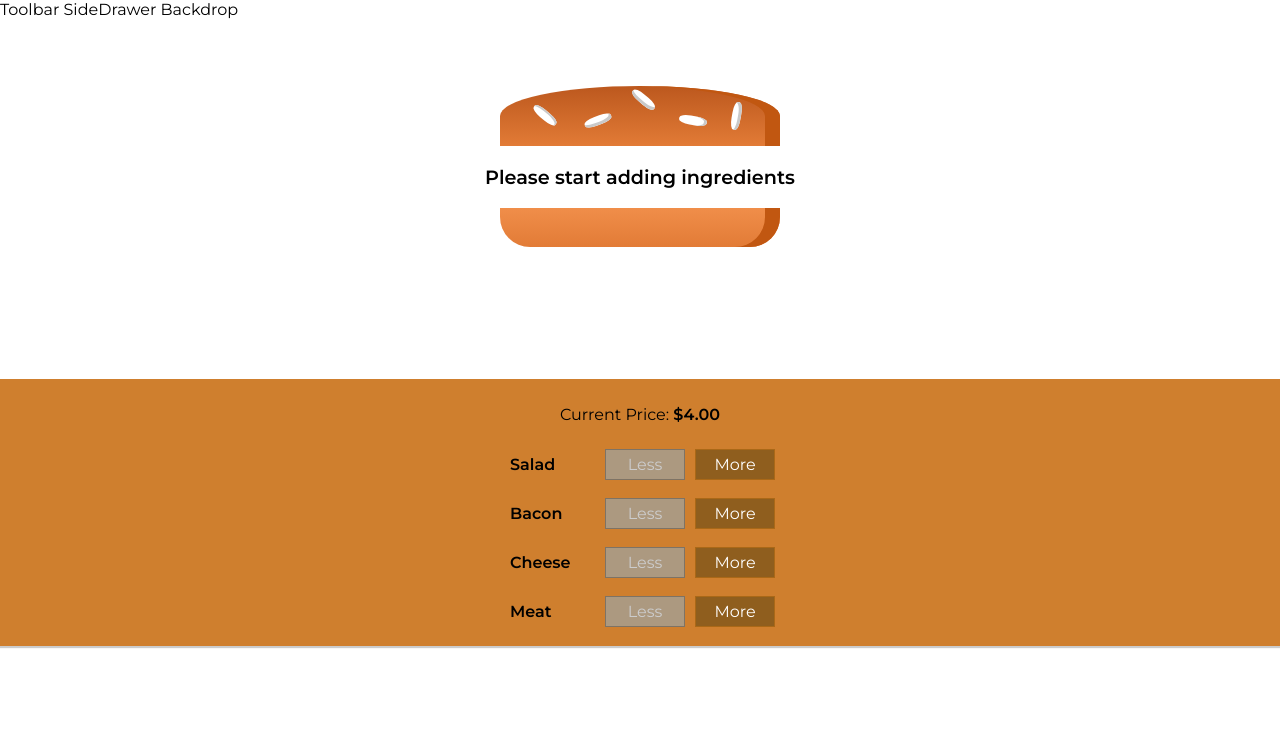
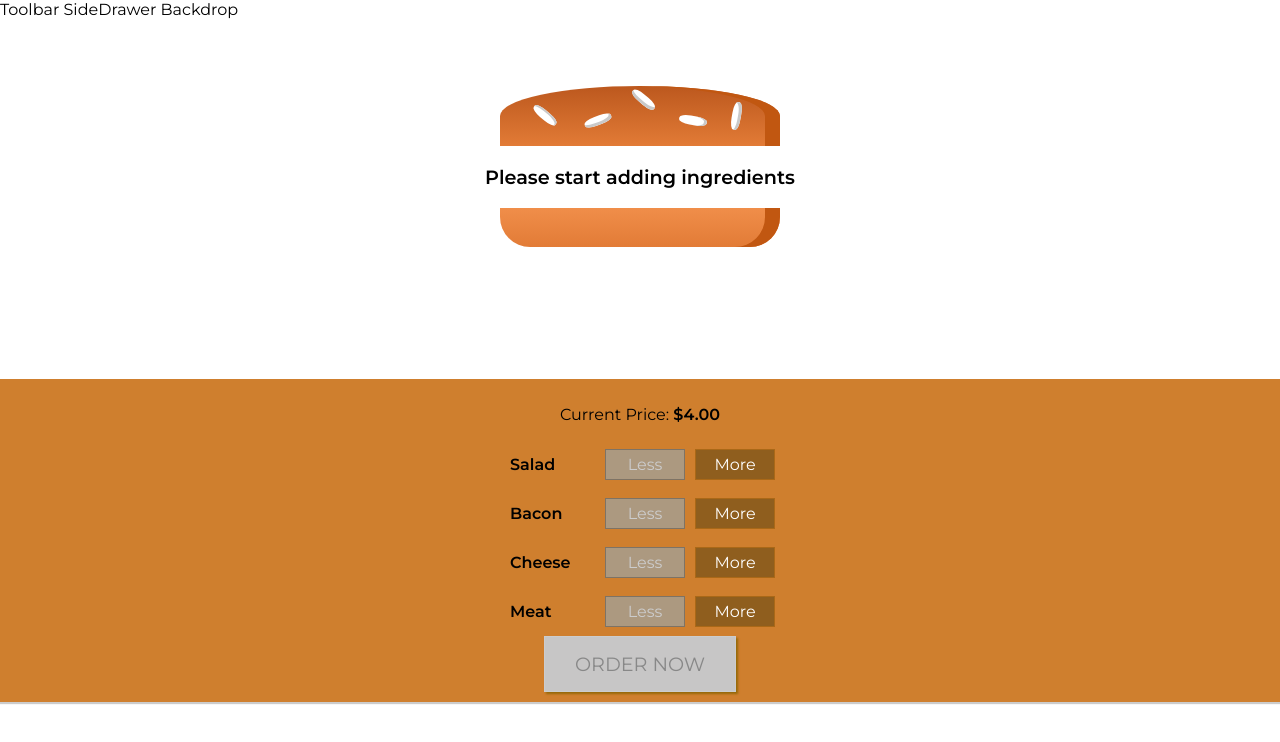
Before and after one commit to itsadamlove/react-burger-builder, a React (Create React App) app: page / in a window 1280 px wide. Shown: the top 742 px of the page. Built offline with nearby package versions, Linux system fonts and the light colour scheme.

Commit message:
Create order now button and functionality

```diff
--- a/src/components/Burger/BuildControls/BuildControls.js
+++ b/src/components/Burger/BuildControls/BuildControls.js
@@ -14,6 +14,7 @@
   ingredientAdded,
   ingredientRemoved,
   disabled,
+  purchaseable,
   price
 }) => (
   <div className={styles.BuildControls}>
@@ -29,6 +30,9 @@
         disabled={disabled[ctrl.type]}
       />
     ))}
+    <button className={styles.OrderButton} disabled={!purchaseable}>
+      ORDER NOW
+    </button>
   </div>
 );
 
@@ -36,7 +40,8 @@
   ingredientAdded: PropTypes.func,
   ingredientRemoved: PropTypes.func,
   disabled: PropTypes.object,
-  price: PropTypes.number
+  price: PropTypes.number,
+  purchaseable: PropTypes.bool
 };
 
 export default buildControls;
--- a/src/components/Burger/BuildControls/BuildControls.module.scss
+++ b/src/components/Burger/BuildControls/BuildControls.module.scss
@@ -8,3 +8,44 @@
   margin: auto;
   padding: 10px 0;
 }
+
+.OrderButton {
+  background-color: #DAD735;
+  outline: none;
+  cursor: pointer;
+  border: 1px solid #966909;
+  color: #966909;
+  font-family: inherit;
+  font-size: 1.2em;
+  padding: 15px 30px;
+  box-shadow: 2px 2px 2px #966909;
+
+  &:hover, &:active{
+    background-color: #A0DB41;
+    border: 1px solid #966909;
+    color: #966909;
+  }
+
+  &:disabled {
+    background-color: #C7C6C6;
+    cursor: not-allowed;
+    border: 1px solid #ccc;
+    color: #888888;
+  }
+
+  &:not(:disabled) {
+    animation: enable 0.3s linear;
+  }
+
+  @keyframes enable {
+    0% {
+      transform: scale(1);
+    }
+    60% {
+      transform: scale(1.1);
+    }
+    100% {
+      transform: scale(1);
+    }
+  }
+}
--- a/src/containers/BurgerBuilder/BurgerBuilder.js
+++ b/src/containers/BurgerBuilder/BurgerBuilder.js
@@ -20,9 +20,21 @@
         cheese: 0,
         meat: 0
       },
-      totalPrice: 4
+      totalPrice: 4,
+      purchaseable: false
     };
   }
+
+  updatePurchaseState = ingredients => {
+    const sum = Object.keys(ingredients)
+      .map(igKey => {
+        return ingredients[igKey];
+      })
+      .reduce((sum, el) => {
+        return sum + el;
+      }, 0);
+    this.setState({ purchaseable: sum > 0 });
+  };
 
   addIngredientHandler = type => {
     const oldCount = this.state.ingredients[type];
@@ -37,6 +49,7 @@
       ingredients: updatedIngredients,
       totalPrice: newPrice
     });
+    this.updatePurchaseState(updatedIngredients);
   };
 
   removeIngredientHandler = type => {
@@ -55,10 +68,11 @@
       ingredients: updatedIngredients,
       totalPrice: newPrice
     });
+    this.updatePurchaseState(updatedIngredients);
   };
 
   render() {
-    const { ingredients, totalPrice } = this.state;
+    const { ingredients, totalPrice, purchaseable } = this.state;
     const disabledInfo = {
       ...ingredients
     };
@@ -75,6 +89,7 @@
           ingredientRemoved={this.removeIngredientHandler}
           disabled={disabledInfo}
           price={totalPrice}
+          purchaseable={purchaseable}
         />
       </Aux>
     );
```
